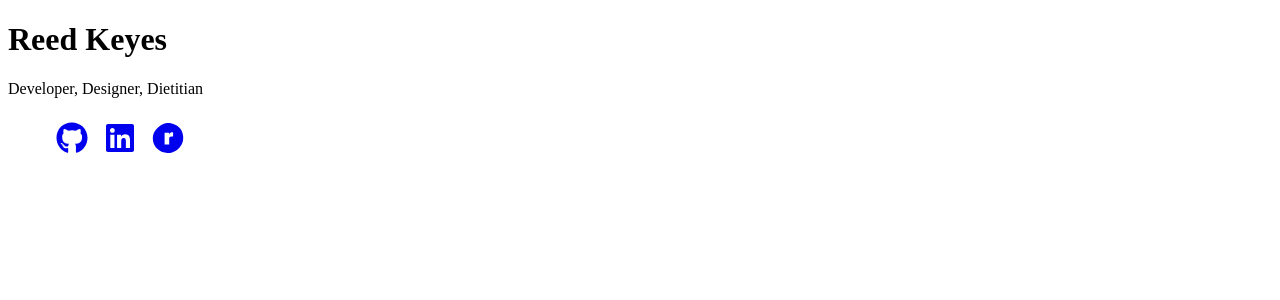
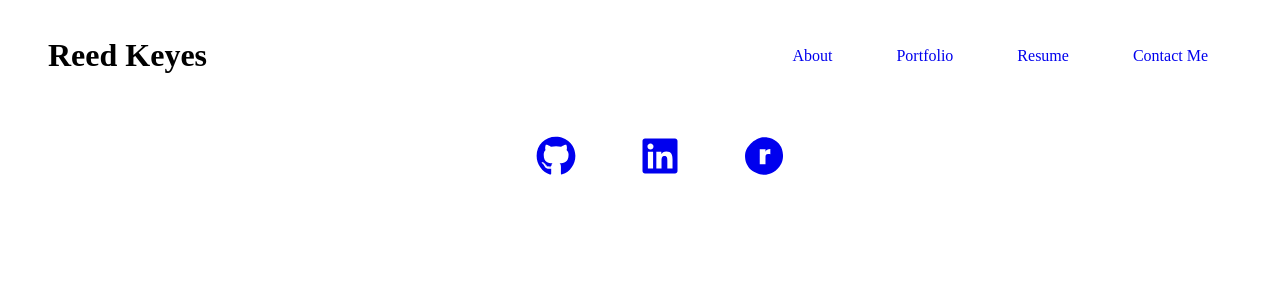
Before and after one commit to rbkeyes/rbk-react-portfolio, a React (Create React App) app: page / in a window 1280 px wide. Shown: the top 300 px of the page. Built offline with nearby package versions, Linux system fonts and the light colour scheme.

Commit message:
nav links added, removed underline from nav links

```diff
--- a/src/App.js
+++ b/src/App.js
@@ -1,6 +1,6 @@
 import React from 'react';
 import Body from './components/Body';
-import './styles/styles.css'
+import './styles/style.css'
 
 function App() {
   return <Body />;
--- a/src/components/Body.js
+++ b/src/components/Body.js
@@ -35,7 +35,7 @@ function Body() {
   const handlePageChange = (page) => setCurrentPage(page);
 
   return (
-    <div>
+    <>
       <Header />
       {/* <main>
         <div>
@@ -45,7 +45,7 @@ function Body() {
       </main>
        */}
        <Footer />
-    </div>
+    </>
   );
 }
 
--- a/src/components/Footer.js
+++ b/src/components/Footer.js
@@ -6,7 +6,7 @@ import { FaGithub, FaLinkedin, FaRavelry } from 'react-icons/fa';
 function Footer() {
     return (
         <ul>
-            <IconContext.Provider value={{ className: "footer-icons", size: "2rem"}}>
+            <IconContext.Provider value={{ className: "footer-icons", size: "2.5rem"}}>
                 <>
             <li><a href="https://github.com/rbkeyes" alt="Link to github profile"><FaGithub /></a></li>
             <li><a href="https://www.linkedin.com/in/reedkeyesrd/" alt="link to linkedin profile"><FaLinkedin /></a></li>
--- a/src/components/Header.js
+++ b/src/components/Header.js
@@ -1,22 +1,11 @@
 import React from "react";
-// import Nav from "./Nav";
-
-// const styles = {
-//     headerStyle: {
-//       background: 'red',
-//     },
-//     headingStyle: {
-//       fontSize: '100px',
-//     },
-//   };
-// add style={styles.headerStyle} to tags to use in-component CSS, or create new CSS page, add tags and import
+import Nav from "./Nav";
 
   function Header() {
     return (
       <header className="header">
         <h1>Reed Keyes</h1>
-        <p>Developer, Designer, Dietitian</p>
-        {/* <Nav /> */}
+        <Nav />
       </header>
     );
   }
--- a/src/components/Nav.js
+++ b/src/components/Nav.js
@@ -0,0 +1,14 @@
+import React from "react";
+
+function Nav() {
+    return (
+        <ul>
+            <li><a href="https://github.com/rbkeyes" alt="Link to github profile">About</a></li>
+            <li><a href="https://www.linkedin.com/in/reedkeyesrd/" alt="link to linkedin profile">Portfolio</a></li>
+            <li><a href="https://www.linkedin.com/in/reedkeyesrd/" alt="link to linkedin profile">Resume</a></li>
+            <li><a href="https://www.ravelry.com/people/highfiberhabit" alt="link to ravelry profile">Contact Me</a></li>
+        </ul>
+    );
+}
+
+export default Nav;
--- /dev/null
+++ b/src/styles/style.css
@@ -0,0 +1,33 @@
+:root {
+    --light-bg: #E1DED4;
+    --dark-bg: #2D2834;
+    --med-light: #8B8B9A;
+    --med-dark: #6B6978;
+    --accent: #A694AE;
+}
+
+header {
+    display: flex;
+    align-items: center;
+    justify-content: space-between;
+    padding: 0rem 2rem;
+}
+
+h1 {
+    padding: .5rem;
+}
+
+ul {
+    list-style-type: none;
+    display: flex;
+    align-items: center;
+    justify-content: center;
+}
+
+li {
+    padding: 1rem 2rem;
+}
+
+a {
+    text-decoration: none;
+}
--- a/src/styles/styles.css
+++ /dev/null
@@ -1,16 +0,0 @@
-:root {
-    --light-bg: #E1DED4;
-    --dark-bg: #2D2834;
-    --med-light: #8B8B9A;
-    --med-dark: #6B6978;
-    --accent: #A694AE;
-}
-
-ul {
-    list-style-type: none;
-    display: flex;
-}
-
-li {
-    padding: .5rem;
-}
```
